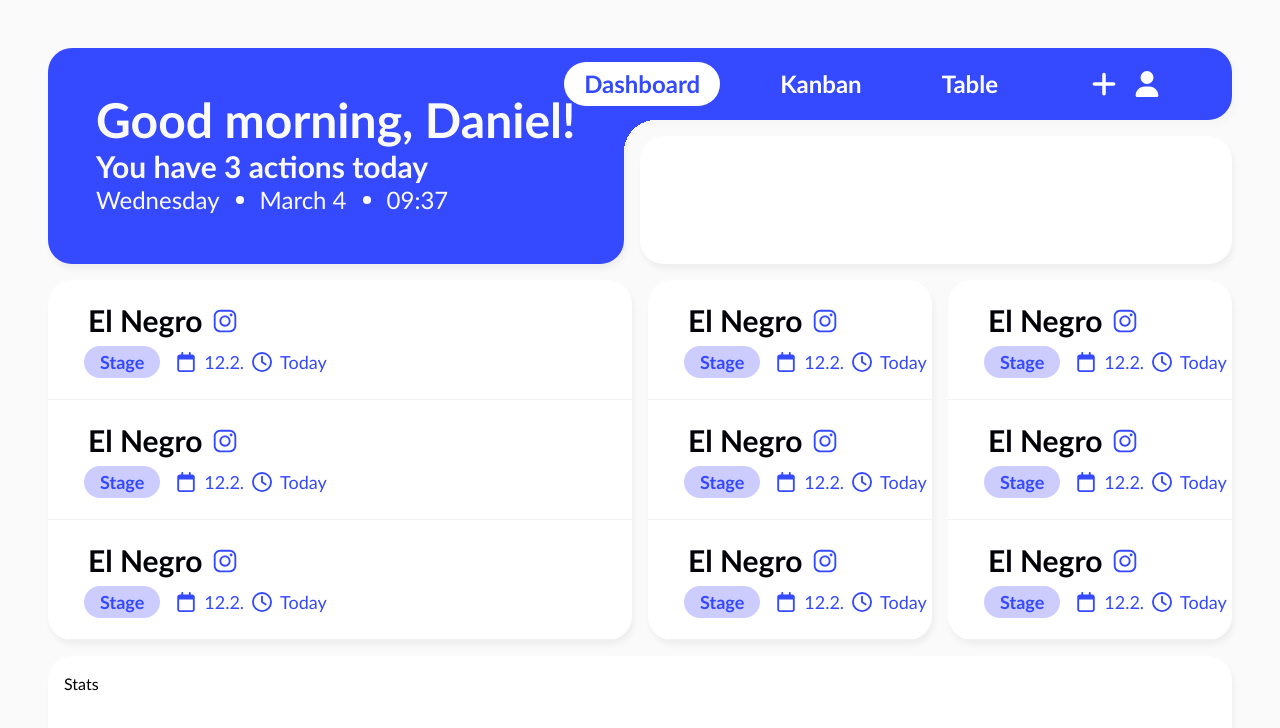
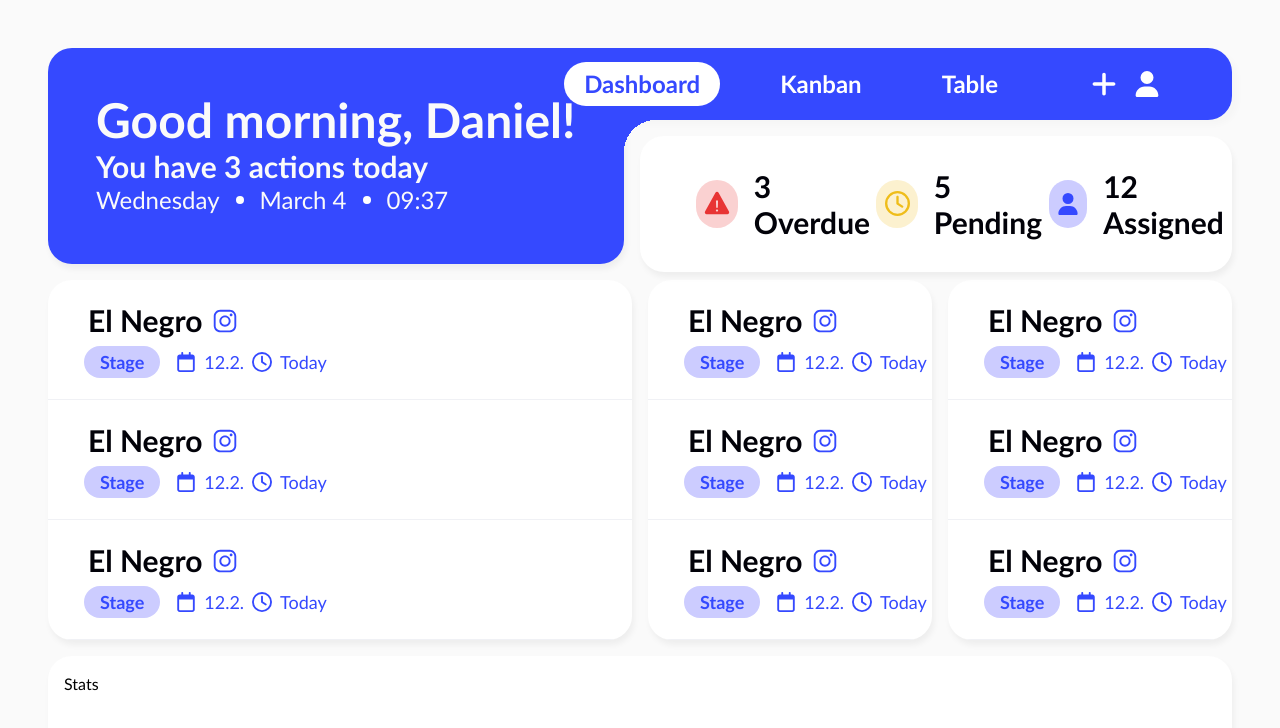
Before and after one commit to daniel-kadlec/Sway, a Next.js app: page /dashboard in a window 1280 px wide. Shown: the top 728 px of the page. Built offline with nearby package versions, Linux system fonts and the light colour scheme.

Commit message:
Feat: Status summary component

```diff
--- a/app/components/lead.tsx
+++ b/app/components/lead.tsx
@@ -5,7 +5,7 @@ import { FaRegClock } from "react-icons/fa6";
 
 export default function Lead(){
     return(
-        <div className={'h-30 w-full border-b-1 border-lightgray py-4 px-10 flex flex-col justify-center'}>
+        <div className={'h-30 w-full border-b border-lightgray py-4 px-10 flex flex-col justify-center'}>
             <span className={'flex gap-2 items-center'}>
                 <h1 className={'font-bold text-3xl text-offblack'}>El Negro</h1>
                 <IoLogoInstagram size={30} className={'text-primary mt-0.5'}/>
--- /dev/null
+++ b/app/components/status-summary-item.tsx
@@ -0,0 +1,28 @@
+import { IconType } from "react-icons";
+
+type StatusSummaryItemProps = {
+    icon: IconType;
+    text: string;
+    bgColor: string;
+    iconColor: string;
+    iconSize?: number;
+    iconOffsetY?: number;
+};
+
+export default function StatusSummaryItem({ icon: Icon, text, bgColor, iconColor, iconSize = 28, iconOffsetY = 0 }: StatusSummaryItemProps) {
+    return (
+        <span className="flex gap-4 items-center">
+            <span className={`size-12 ${bgColor} rounded-full flex justify-center items-center`}>
+                <Icon
+                    size={iconSize}
+                    className={iconColor}
+                    style={{ marginTop: iconOffsetY }}
+                />
+            </span>
+
+            <h1 className="text-offblack font-bold text-3xl">
+                {text}
+            </h1>
+        </span>
+    );
+}
--- a/app/components/status-summary.tsx
+++ b/app/components/status-summary.tsx
@@ -1,6 +1,36 @@
-export default function StatusSummary(){
-    return(
-        <div className="bg-white rounded-3xl shadow-primary h-full w-full">
+import StatusSummaryItem from "@/app/components/status-summary-item";
+
+import { IoIosWarning } from "react-icons/io";
+import { FaRegClock } from "react-icons/fa6";
+import { FaUser } from "react-icons/fa6";
+
+export default function StatusSummary() {
+    return (
+        <div className="bg-white rounded-3xl shadow-primary h-full w-full py-8 px-14 flex items-center justify-between">
+            <StatusSummaryItem
+                icon={IoIosWarning}
+                text="3 Overdue"
+                bgColor="bg-error-light"
+                iconColor="text-error"
+                iconSize={30}
+                iconOffsetY={-2}
+            />
+
+            <StatusSummaryItem
+                icon={FaRegClock}
+                text="5 Pending"
+                bgColor="bg-warning-light"
+                iconColor="text-warning"
+                iconSize={25}
+            />
+
+            <StatusSummaryItem
+                icon={FaUser}
+                text="12 Assigned"
+                bgColor="bg-primary-light"
+                iconColor="text-primary"
+                iconSize={22}
+            />
         </div>
-    )
+    );
 }
--- a/app/globals.css
+++ b/app/globals.css
@@ -18,7 +18,7 @@
     --color-error: #E83434;
     --color-error-light: #FAD1D1;
 
-    --color--warning: #EFBD1A;
+    --color-warning: #EFBD1A;
     --color-warning-light: #FCF1CF;
 
     --color-success-: #12BA54;
```
